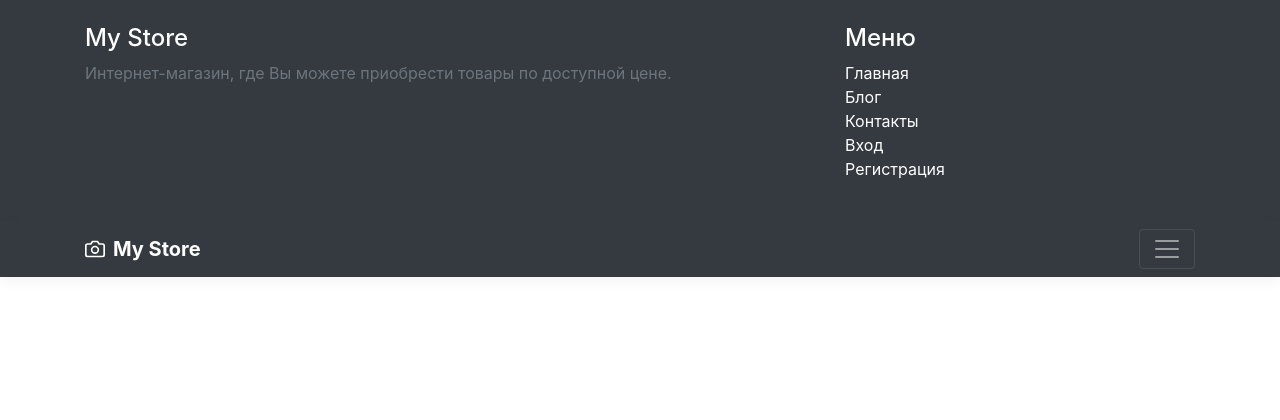
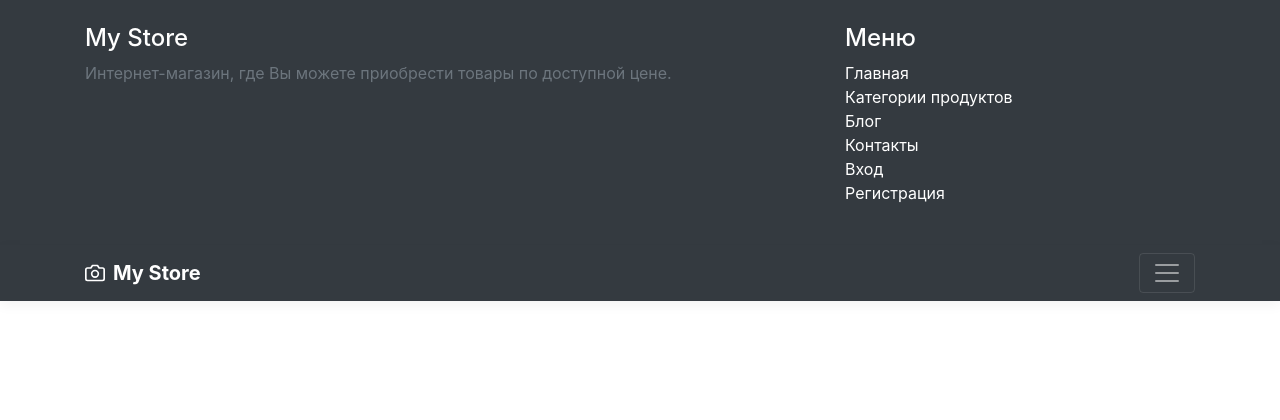
Before and after one commit to ilnurhub/my_store, a Django app: page /users/?next=/blog/view/1/ in a window 1280 px wide, after a click that opens the changed part. Shown: the top 420 px of the page. Run offline with Django 4.2, Linux system fonts and the light colour scheme; some libraries are stand-ins or nearby versions.

Commit message:
added button Категории продуктов

```diff
--- a/catalog/templates/catalog/includes/inc_main_menu.html
+++ b/catalog/templates/catalog/includes/inc_main_menu.html
@@ -2,6 +2,7 @@
     <h4 class="text-white">Меню</h4>
     <ul class="list-unstyled">
         <li><a href="{% url 'catalog:index' %}" class="text-white">Главная</a></li>
+        <li><a href="{% url 'catalog:categories' %}" class="text-white">Категории продуктов</a></li>
         <li><a href="{% url 'blog:list' %}" class="text-white">Блог</a></li>
         <li><a href="{% url 'catalog:contacts' %}" class="text-white">Контакты</a></li>
         {% if user.is_authenticated %}
```
